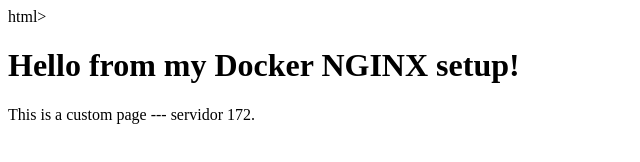
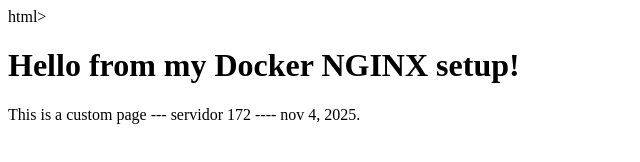
Before and after one commit to joseantonio-lpz/Joseantonio.lopez, a plain HTML site: page nginx-hello-world-deployment/index.html in a window 1280 px wide. Shown: the full height of the page, 0-640 px from the left. Drawn offline with Linux system fonts and the light colour scheme.

Commit message:
Update custom message in index.html

```diff
--- a/nginx-hello-world-deployment/index.html
+++ b/nginx-hello-world-deployment/index.html
@@ -4,6 +4,6 @@
 </head>
 <body>
     <h1>Hello from my Docker NGINX setup!</h1>
-    <p>This is a custom page --- servidor 172.</p>
+    <p>This is a custom page --- servidor 172 ---- nov 4, 2025.</p>
 </body>
 </html>
```
